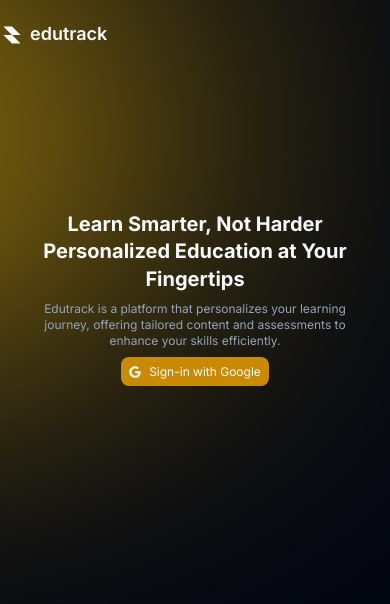
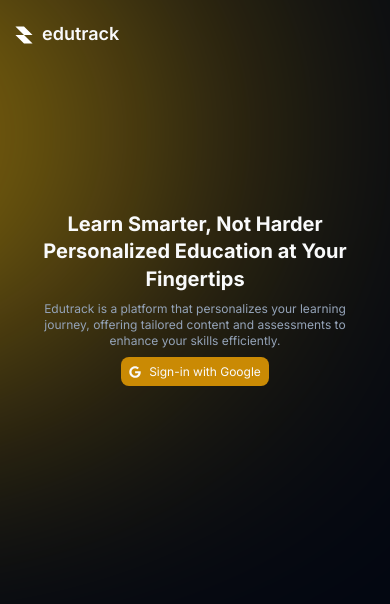
Before and after one commit to bmukesh23/Edutrack, a React (Vite) app in the folder client/: page / in a window 390 px wide. Shown: the top 604 px of the page. Built offline with nearby package versions, Linux system fonts and the light colour scheme; no server answers.

Commit message:
style: navbar padding

```diff
--- a/client/src/layouts/Navbar.tsx
+++ b/client/src/layouts/Navbar.tsx
@@ -5,7 +5,7 @@ const Navbar = () => {
     const navigate = useNavigate();
 
     return (
-        <div className="flex items-center justify-between py-3 md:px-6 md:py-4">
+        <div className="flex items-center justify-between p-3 md:px-6 md:py-4">
             <div
                 className="flex items-center gap-1.5"
                 onClick={() => navigate("/dashboard")}
```
